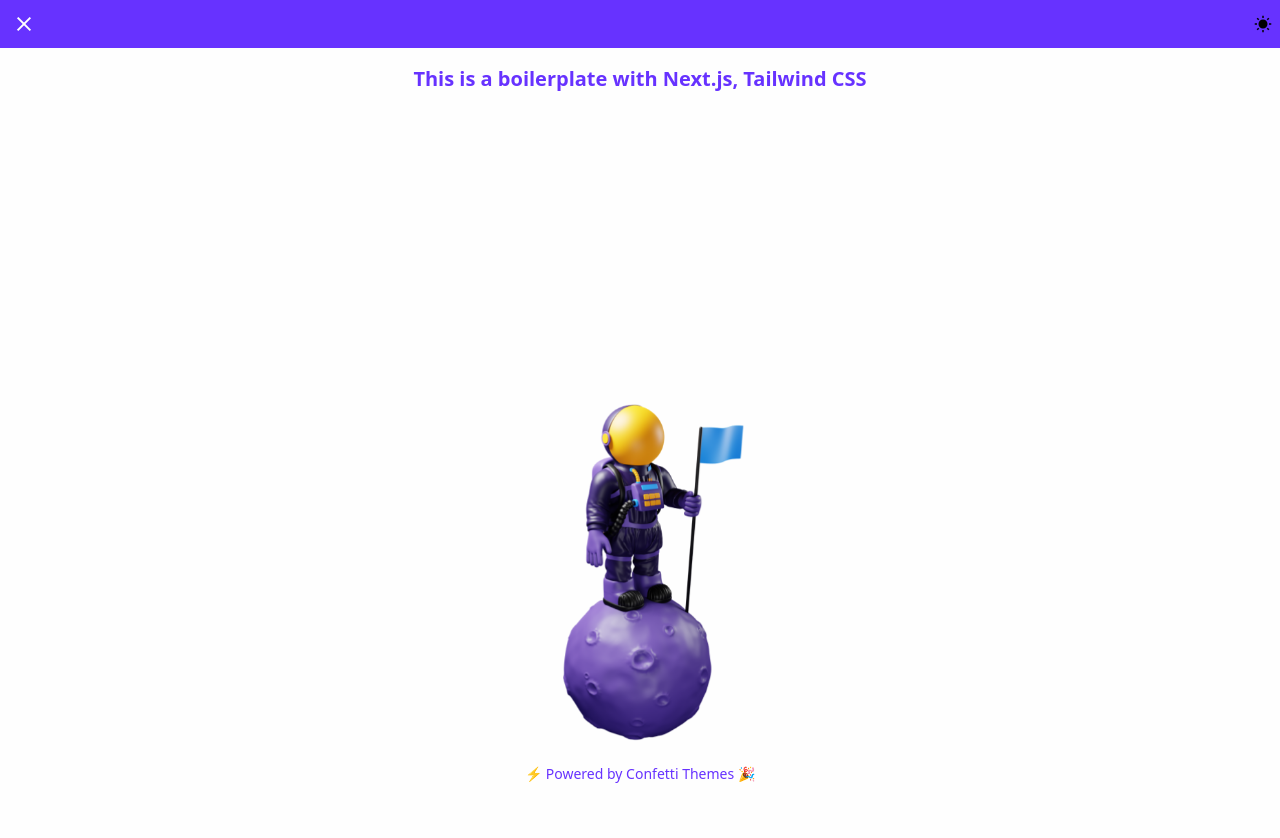
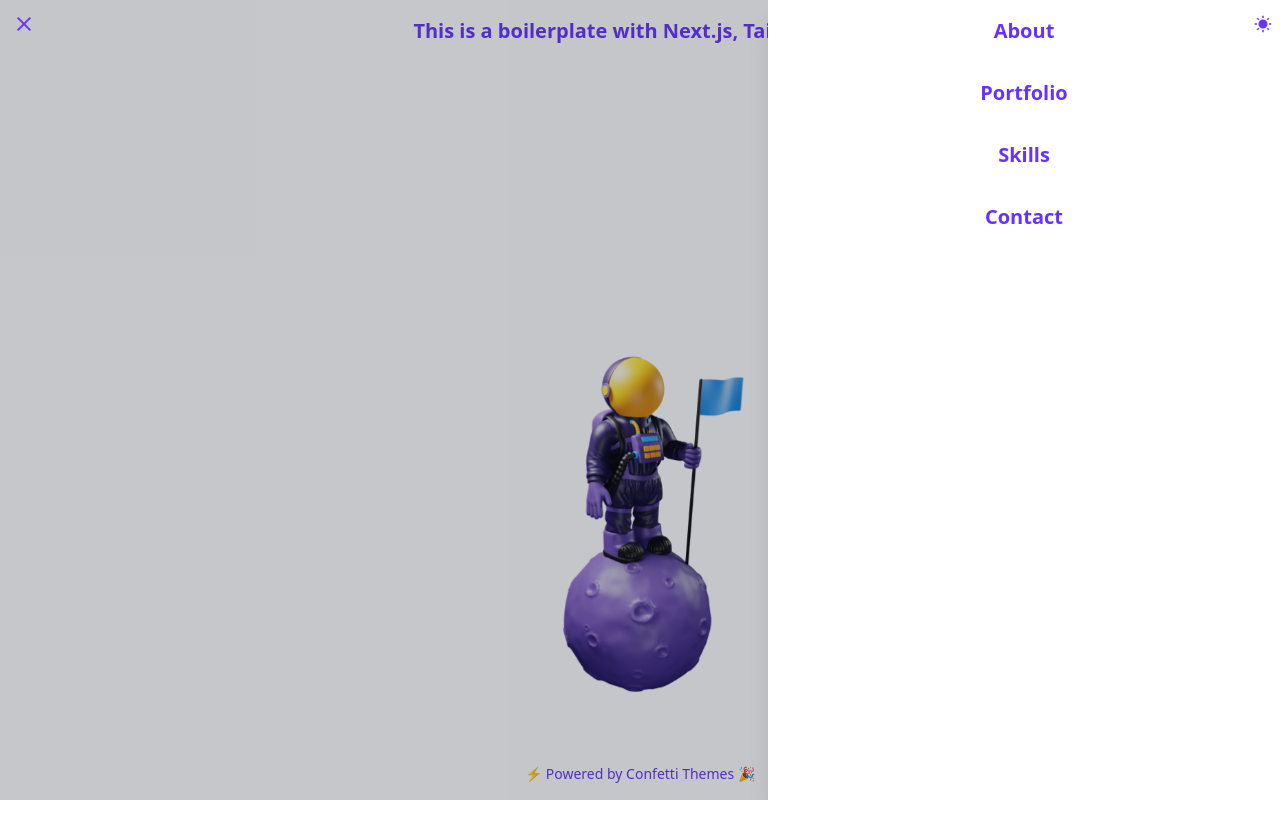
Before and after one commit to MichaelDepp/Nextjs-TailwindCSS-Boilerplate, a Next.js app: page / in a window 1280 px wide. Both pictures are taken after a click on the button 24 px from the left and 24 px from the top of the page. Shown: the top 838 px of the page. After the commit the page ends 800 px from the top, so only its background shows below. Built offline with nearby package versions, Linux system fonts and the light colour scheme.

Commit message:
refactor: make the changes for the header to stick on top

```diff
--- a/src/components/HeaderBar/index.jsx
+++ b/src/components/HeaderBar/index.jsx
@@ -1,7 +1,9 @@
+import React from 'react';
 import { useState } from 'react';
 import { useTheme } from 'next-themes';
 import Hamburger from 'hamburger-react';
 import { RiMoonFill, RiSunFill } from 'react-icons/ri';
+import Drawer from '../Drawer';
 
 const HeaderBar = () => {
     const [isOpen, setOpen] = useState(false);
@@ -10,21 +12,38 @@ const HeaderBar = () => {
     const onSwitchTheme = (mode) => setTheme(mode);
 
     return (
-        <div className="flex items-center justify-between flex-wrap bg-theme-primary dark:bg-black-100">
-            <Hamburger
-                color={theme === 'light' ? 'black' : 'white'}
-                size={18}
-                toggled={isOpen}
-                toggle={setOpen}
-            />
-            <div className="px-2">
-                {theme === 'light' ? (
-                    <RiMoonFill size={18} onClick={() => onSwitchTheme('dark')} />
-                ) : (
-                    <RiSunFill size={18} onClick={() => onSwitchTheme('light')} />
-                )}
+        <>
+            <div className="fixed z-50 top-0 w-full flex items-center justify-between flex-wrap">
+                <Hamburger color="#6732ff" size={18} toggled={isOpen} toggle={setOpen} />
+                <div className="px-2">
+                    {theme === 'light' ? (
+                        <RiMoonFill
+                            className="text-theme-primary"
+                            size={18}
+                            onClick={() => onSwitchTheme('dark')}
+                        />
+                    ) : (
+                        <RiSunFill
+                            className="text-theme-primary"
+                            size={18}
+                            onClick={() => onSwitchTheme('light')}
+                        />
+                    )}
+                </div>
             </div>
-        </div>
+            <Drawer isOpen={isOpen} setIsOpen={setOpen}>
+                <div>
+                    <h1 className="p-4 text-center text-xl text-theme-primary font-bold">About</h1>
+                    <h1 className="p-4 text-center text-xl text-theme-primary font-bold">
+                        Portfolio
+                    </h1>
+                    <h1 className="p-4 text-center text-xl text-theme-primary font-bold">Skills</h1>
+                    <h1 className="p-4 text-center text-xl text-theme-primary font-bold">
+                        Contact
+                    </h1>
+                </div>
+            </Drawer>
+        </>
     );
 };
 
```
